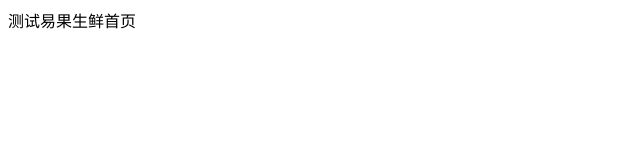
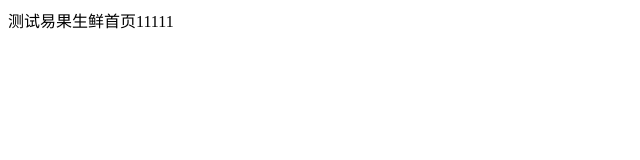
Before and after one commit to man188/yuedu, a plain HTML site: page index.html in a window 1280 px wide. Shown: the full height of the page, 0-640 px from the left. Drawn offline with Linux system fonts and the light colour scheme.

Commit message:
修改首页文本内容

```diff
--- a/index.html
+++ b/index.html
@@ -8,7 +8,7 @@
 </head>
 <body>
     <div class="container">
-        测试易果生鲜首页
+        测试易果生鲜首页11111
     </div>
 </body>
 </html>
```
